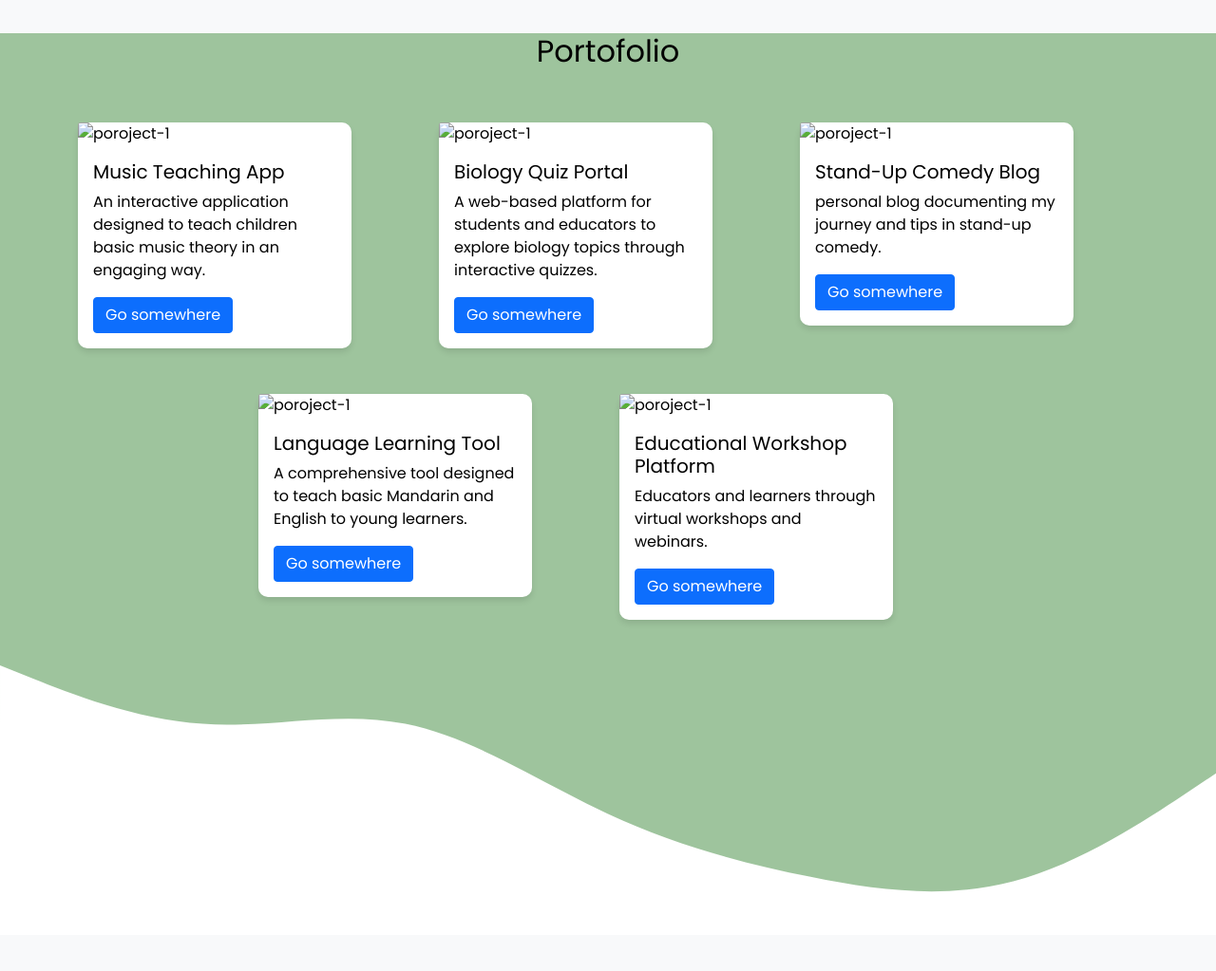
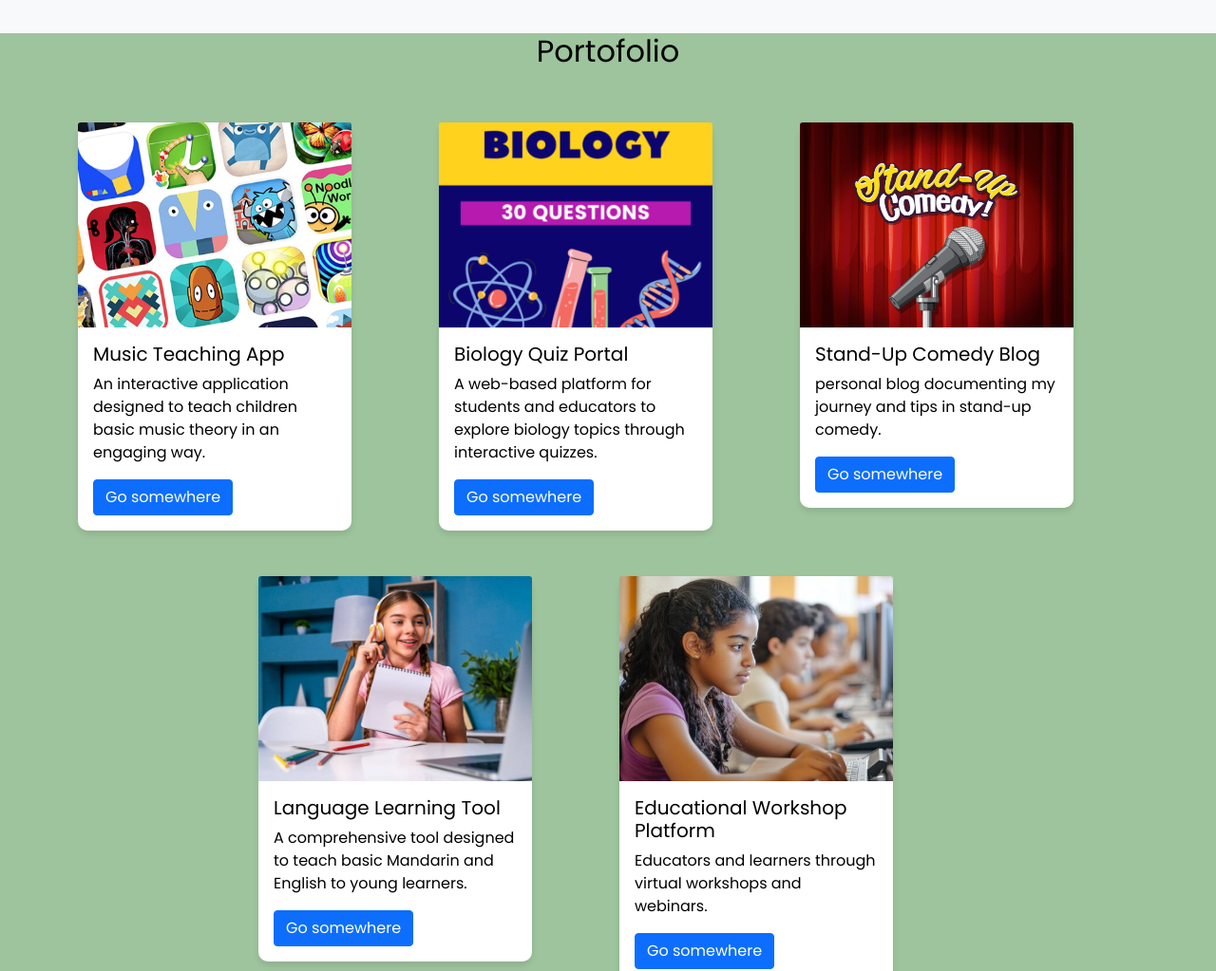
Before and after one commit to rucitarenamesiasana/rucitarenamesiasana.github.io, a plain HTML site: page index1.html in a window 1280 px wide. Shown: the part 1220-2243 px from the top of the page at 95% size. Drawn offline with nearby package versions, Linux system fonts and the light colour scheme; files that its build step writes are made by us from their sources.

Commit message:
Update index1.html

```diff
--- a/index1.html
+++ b/index1.html
@@ -75,7 +75,7 @@
             <div class="row justify-content-center">
                 <div class="col-md-4 mb-5 ">
                     <div class="card" style="width: 18rem;">
-                        <img src="Gambar/music app.jpeg" class="card-img-top" alt="poroject-1">
+                        <img src="music app.jpeg" class="card-img-top" alt="poroject-1">
                         <div class="card-body">
                           <h5 class="card-title">Music Teaching App</h5>
                           <p class="card-text">An interactive application designed to teach children basic music theory in an engaging way.</p>
@@ -85,7 +85,7 @@
                 </div>
                 <div class="col-md-4 mb-5">
                     <div class="card" style="width: 18rem;">
-                        <img src="Gambar/Biology.png" class="card-img-top" alt="poroject-1">
+                        <img src="Biology.png" class="card-img-top" alt="poroject-1">
                         <div class="card-body">
                           <h5 class="card-title">Biology Quiz Portal</h5>
                           <p class="card-text"> A web-based platform for students and educators to explore biology topics through interactive quizzes.</p>
@@ -95,7 +95,7 @@
                 </div>
                 <div class="col-md-4 mb-5">
                     <div class="card" style="width: 18rem;">
-                        <img src="Gambar/std-up-comedy.jpg" class= "card-img-top" alt="poroject-1">
+                        <img src="std-up-comedy.jpg" class= "card-img-top" alt="poroject-1">
                         <div class="card-body">
                           <h5 class="card-title">Stand-Up Comedy Blog</h5>
                           <p class="card-text"> personal blog documenting my journey and tips in stand-up comedy.</p>
@@ -105,7 +105,7 @@
                 </div>
                 <div class="col-md-4 mb-5">
                     <div class="card" style="width: 18rem;">
-                        <img src="Gambar/Language+Learning.jpg" class="card-img-top" alt="poroject-1">
+                        <img src="Language+Learning.jpg" class="card-img-top" alt="poroject-1">
                         <div class="card-body">
                           <h5 class="card-title">Language Learning Tool</h5>
                           <p class="card-text">A comprehensive tool designed to teach basic Mandarin and English to young learners.</p>
@@ -115,7 +115,7 @@
                 </div>
                 <div class="col-md-4 mb-5">
                     <div class="card" style="width: 18rem;">
-                        <img src="Gambar/workshop.jpg" class="card-img-top" alt="poroject-1">
+                        <img src="workshop.jpg" class="card-img-top" alt="poroject-1">
                         <div class="card-body">
                           <h5 class="card-title">Educational Workshop Platform</h5>
                           <p class="card-text">Educators and learners through virtual workshops and webinars.</p>
```
